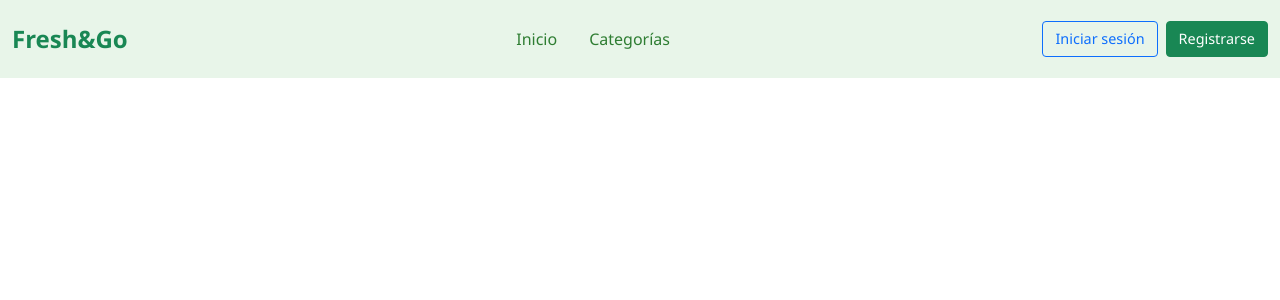
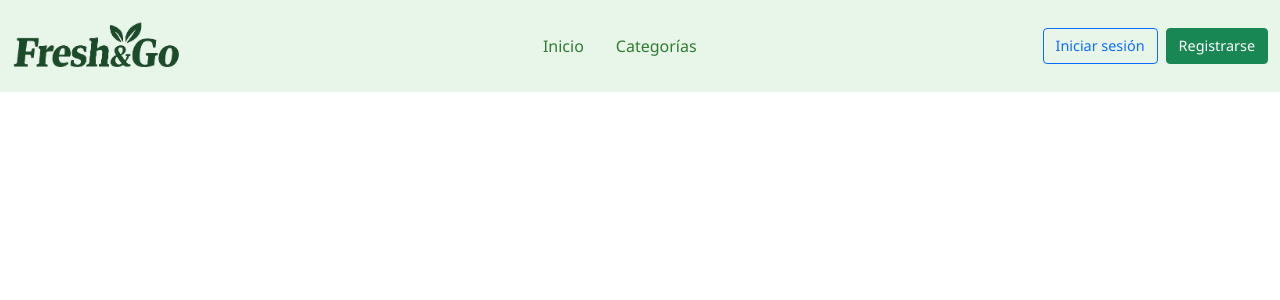
Before and after one commit to marinalp04/FreshGo, a Symfony app: template templates/home/index.html.twig in a window 1280 px wide. Shown: the top 300 px of the page. Run offline with Twig, Linux system fonts and the light colour scheme; the template is opened without the code that fills it, so the values that code supplies are empty; some libraries are stand-ins or nearby versions.

Commit message:
feat(navbar): añadir logo en formato PNG al navbar

```diff
--- a/templates/partials/navbar.html.twig
+++ b/templates/partials/navbar.html.twig
@@ -7,7 +7,9 @@
 
 <nav class="navbar navbar-expand-lg bg-verde-claro py-3">
   <div class="container-fluid">
-    <a class="navbar-brand fw-bold text-success" href="{{ path('app_home') }}">Fresh&Go</a>
+    <a class="navbar-brand fw-bold text-success" href="{{ path('app_home') }}">
+      <img src="{{ asset('images/logo.png') }}" alt="Fresh&Go Logo" height="50">
+    </a>
 
     <button class="navbar-toggler" type="button" data-bs-toggle="collapse"
             data-bs-target="#navbarContent" aria-controls="navbarContent"
```
Also changed, not shown: public/images/logo.png (added).
